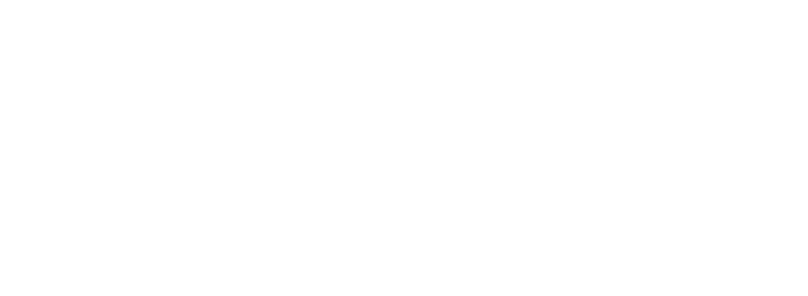
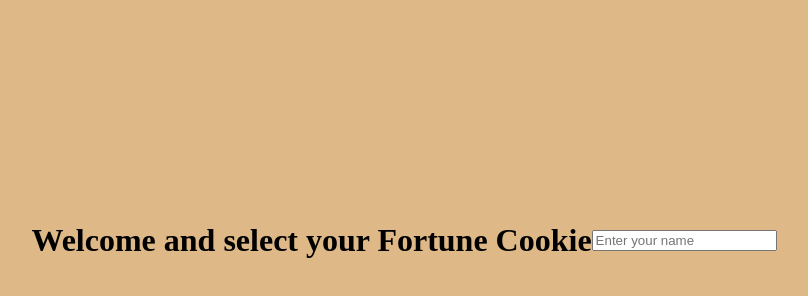
Before and after one commit to haochen8/1DV610-L1, a website: page src/index.html in a window 1280 px wide. Shown: the whole page, without its empty margins (236-1044 px from the left). Drawn offline with Linux system fonts and the light colour scheme.

Commit message:
Add functionality to nameInput

```diff
--- /dev/null
+++ b/eslint.config.mjs
@@ -0,0 +1,6 @@
+import globals from "globals";
+
+
+export default [
+  {languageOptions: { globals: globals.browser }},
+];
--- /dev/null
+++ b/src/css/style.css
@@ -0,0 +1,8 @@
+body {
+  display: flex;
+	justify-content: center;
+	align-items: center;
+	height: 60vh;
+	margin: 0;
+  background-color:burlywood;
+}
--- a/public/index.html
+++ b/src/index.html
@@ -4,8 +4,11 @@
   <meta charset="UTF-8">
   <meta name="viewport" content="width=device-width, initial-scale=1.0">
   <title>L1 - Fortune Cookie</title>
+  <link rel="stylesheet" href="./css/style.css">
+  <script type="module" src="./index.js"></script>
 </head>
 <body>
-
+  <h1>Welcome and select your Fortune Cookie</h1>
+  <input type="text" placeholder="Enter your name">
 </body>
 </html>
```
Also changed, not shown: package.json (+5 -3 lines), src/js/components/nameInput.js (added, +7 -0 lines), public/style.css (deleted), 1 other file.
